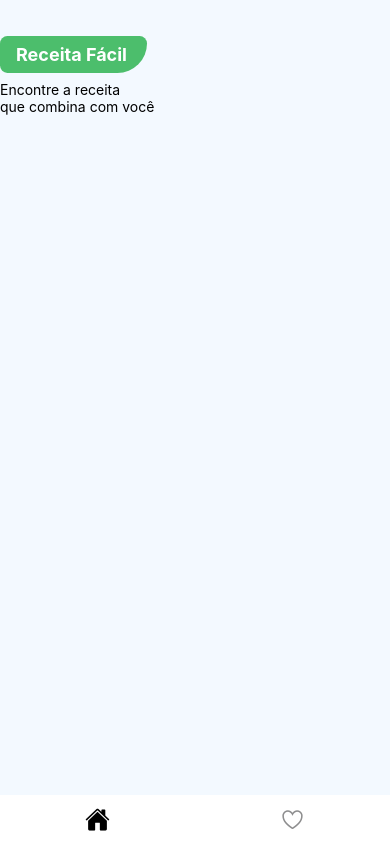
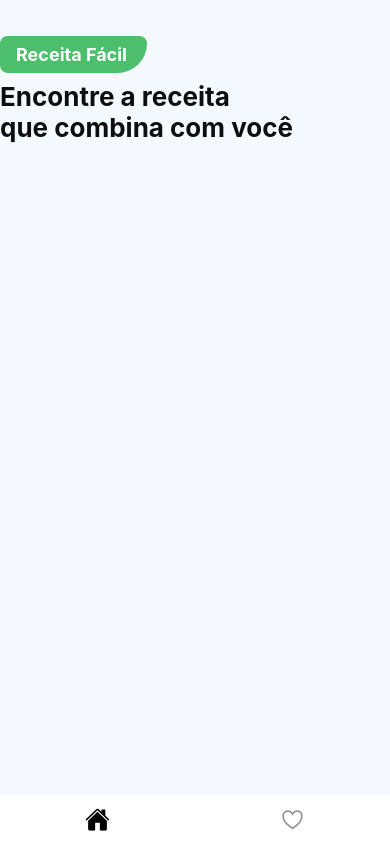
Before and after one commit to EduCostam/R-app, a React Native app: screen /HomeTab in a window 390 px wide. Built offline with nearby package versions, Linux system fonts and the light colour scheme.

Commit message:
index.js home logo style

```diff
--- a/src/pages/home/index.js
+++ b/src/pages/home/index.js
@@ -7,8 +7,8 @@ export function Home() {
     <SafeAreaView style={styles.container}>
       <Logo></Logo>
 
-      <Text>Encontre a receita</Text>
-      <Text>que combina com você</Text>
+      <Text style={styles.title}>Encontre a receita</Text>
+      <Text style={styles.title}>que combina com você</Text>
     </SafeAreaView>
   );
 }
@@ -21,4 +21,9 @@ const styles = StyleSheet.create({
     paddingStart: 14,
     paddingEnd: 14,
   },
+  title: {
+    fontSize: 26,
+    fontWeight: "bold",
+    color: "#0e0e0e",
+  },
 });
```
